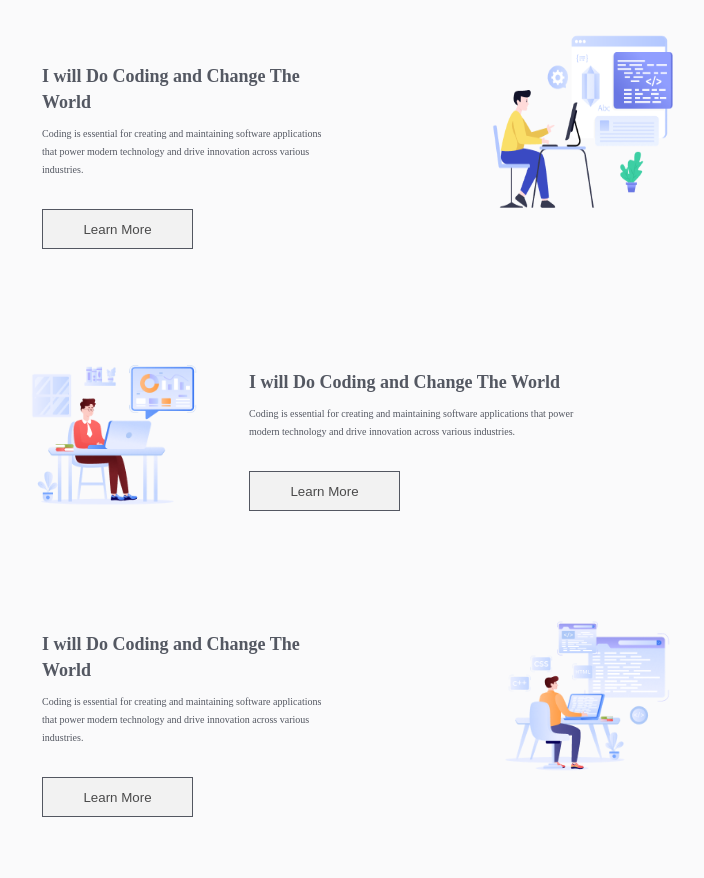
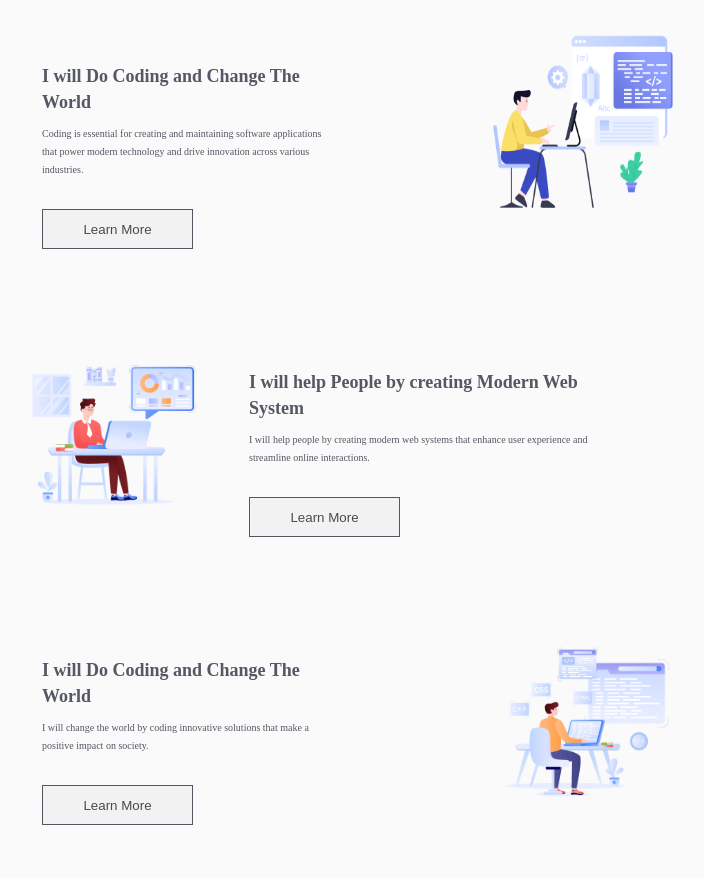
Before and after one commit to nowrinnova/web-developer-site, a plain HTML site: page index.html in a window 1280 px wide. Shown: the part 816-1694 px from the top of the page, without its empty margins (298-1002 px from the left). Drawn offline with Linux system fonts and the light colour scheme; a web font is replaced by a local one.

Commit message:
development section done finally

```diff
--- a/index.html
+++ b/index.html
@@ -40,9 +40,9 @@
             <img src="assets/Group 3.png" alt="">
           </div>
           <div class="developer-details">
-            <h2>I will Do Coding and Change The World</h2>
+            <h2>I will help People by creating Modern Web System</h2>
             <p>
-              Coding is essential for creating and maintaining software applications that power modern technology and drive innovation across various industries.</p>
+              I will help people by creating modern web systems that enhance user experience and streamline online interactions.</p>
             <button>Learn More</button>
           </div>
         </div>
@@ -50,7 +50,7 @@
           <div class="developer-details">
             <h2>I will Do Coding and Change The World</h2>
             <p>
-              Coding is essential for creating and maintaining software applications that power modern technology and drive innovation across various industries.</p>
+              I will change the world by coding innovative solutions that make a positive impact on society.</p>
             <button>Learn More</button>
           </div>
           <div class="developer-img">
```
